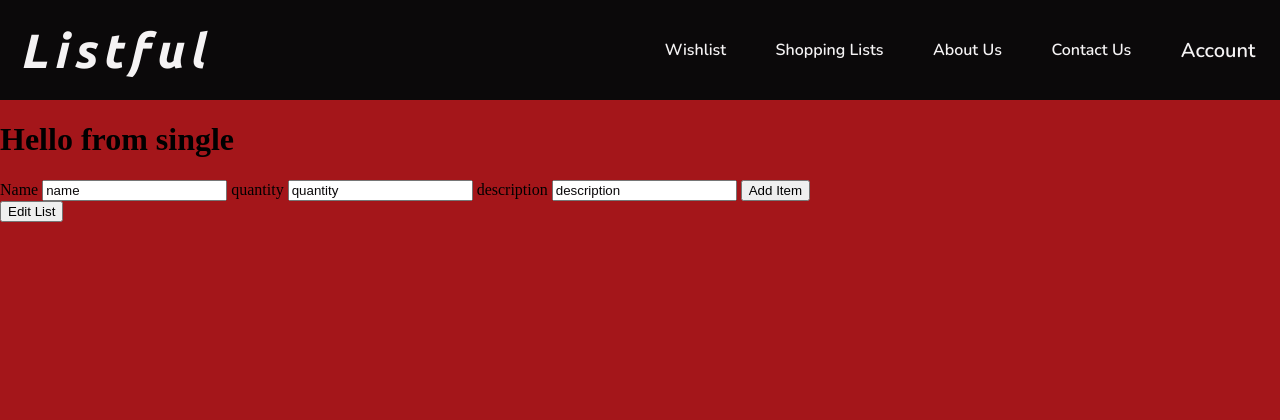
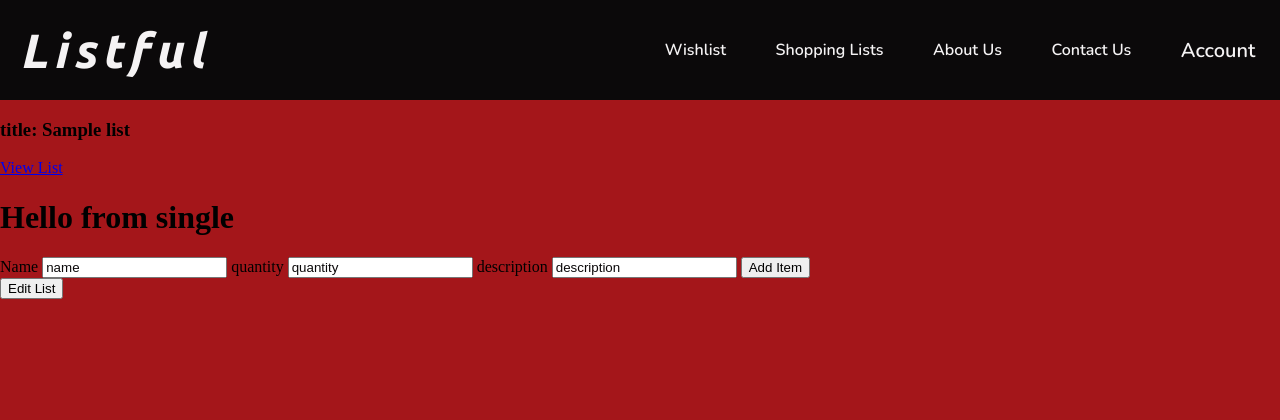
Before and after one commit to Benjibuns/app-in-a-day, a Python web app: template app/templates/single_shopping_list.html in a window 1280 px wide. Shown: the top 420 px of the page. Run offline with Jinja, Linux system fonts and the light colour scheme; the template is opened without the code that fills it: most values are stand-ins (such as "Sample title", 1, 10 or a date in 2020).

Commit message:
Working to render items to page

```diff
--- a/app/templates/single_shopping_list.html
+++ b/app/templates/single_shopping_list.html
@@ -1,7 +1,10 @@
 {% extends 'base.html' %}
-
 {% block title %}Create List{% endblock %}
 {% block content %}
+  {% for item in single_list %}
+    <h3>title: {{list.title}}</h3>
+    <a href="/single_shopping_list/{{ list.id }}">View List</a>
+  {% endfor %}
   <h1>Hello from single</h1>
     <form action="/single_shopping_list/{{ single_list.id }}" method="POST">
       <label for="name">Name</label>
```
Lines whose indentation alone changed are shown as unchanged.
